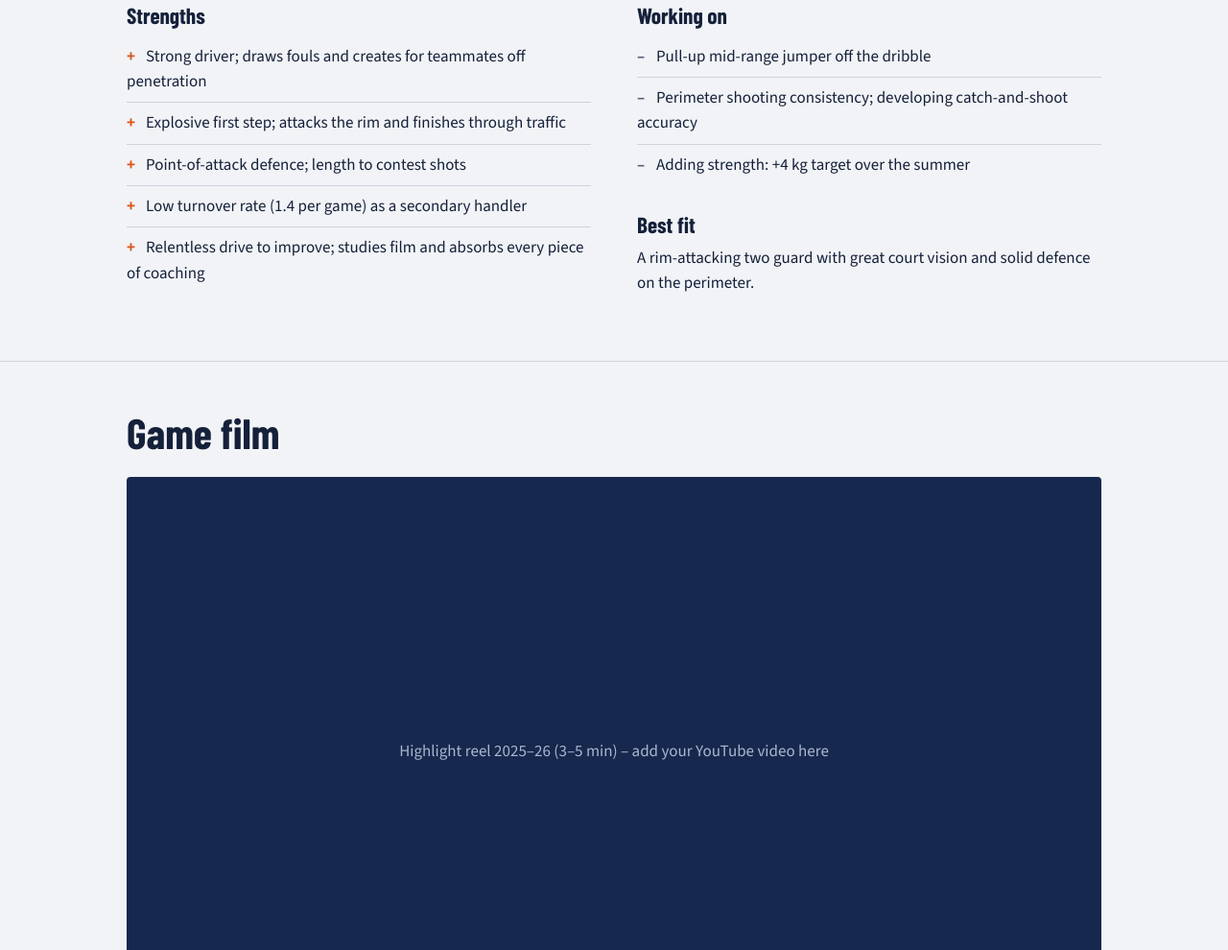
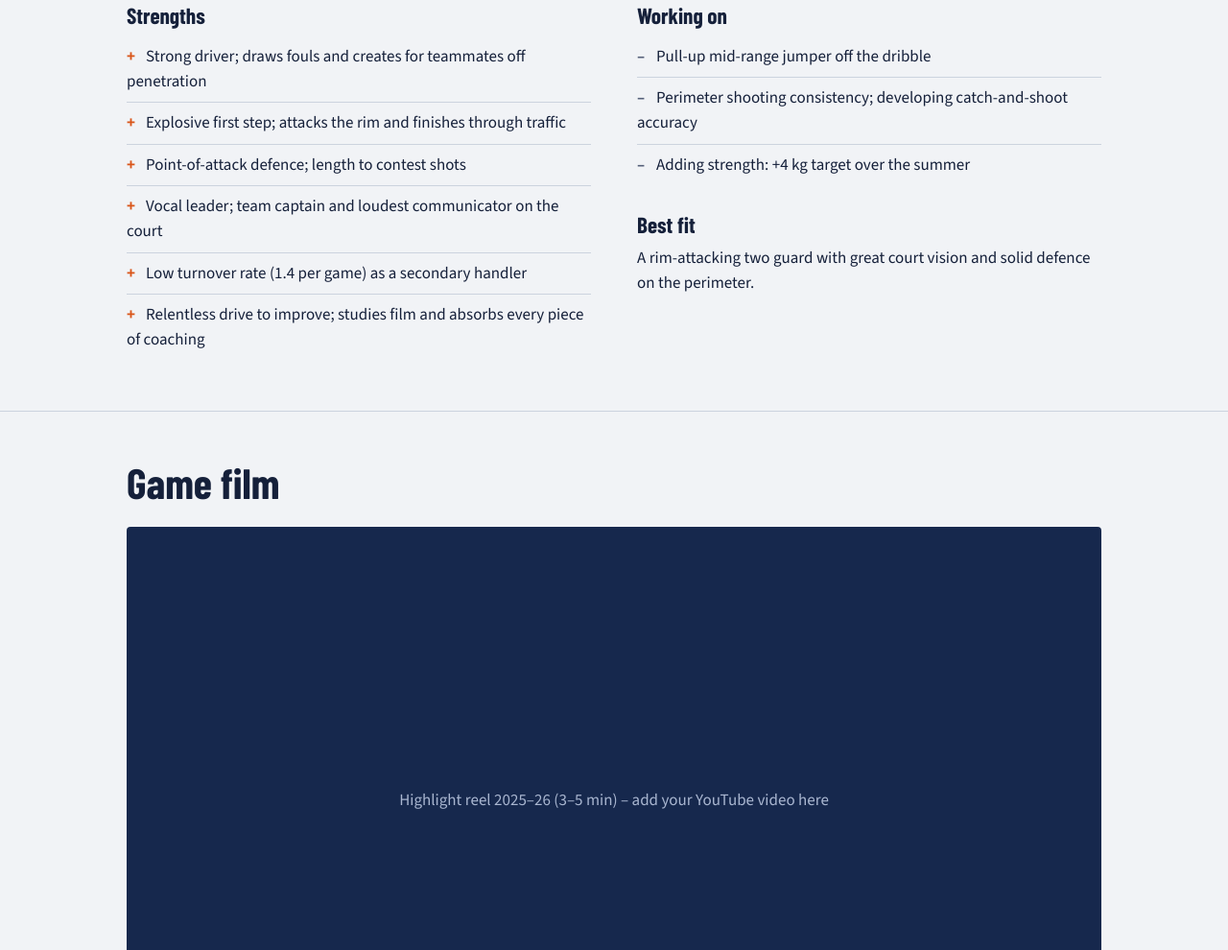
Before and after one commit to mroosendaal144/jesper-bball-profile, a plain HTML site: page index.html in a window 1280 px wide. Shown: the part 831-1821 px from the top of the page at 96% size. Drawn offline with nearby package versions, Linux system fonts and the light colour scheme; a web font is replaced by a local one.

Commit message:
Add vocal leadership as a key strength
Co-Authored-By: Claude Opus 4.6 <noreply@anthropic.com>

```diff
--- a/index.html
+++ b/index.html
@@ -233,6 +233,7 @@ footer{padding:1.5rem 0 2rem;color:var(--muted);font-size:.9rem;background:var(-
             <li>Strong driver; draws fouls and creates for teammates off penetration</li>
             <li>Explosive first step; attacks the rim and finishes through traffic</li>
             <li>Point-of-attack defence; length to contest shots</li>
+            <li>Vocal leader; team captain and loudest communicator on the court</li>
             <li>Low turnover rate (1.4 per game) as a secondary handler</li>
             <li>Relentless drive to improve; studies film and absorbs every piece of coaching</li>
           </ul>
```
